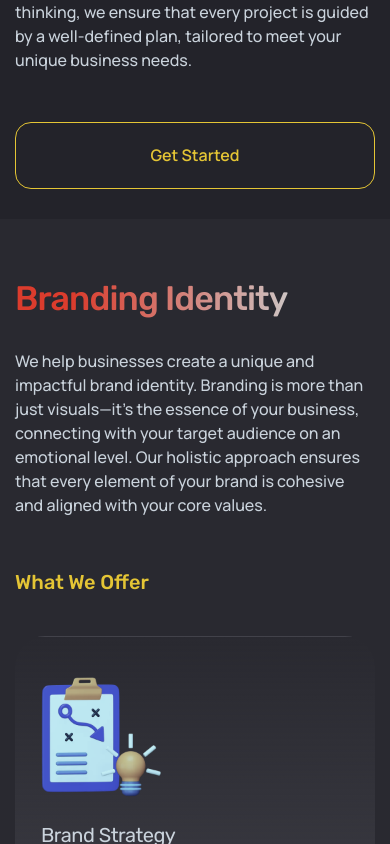
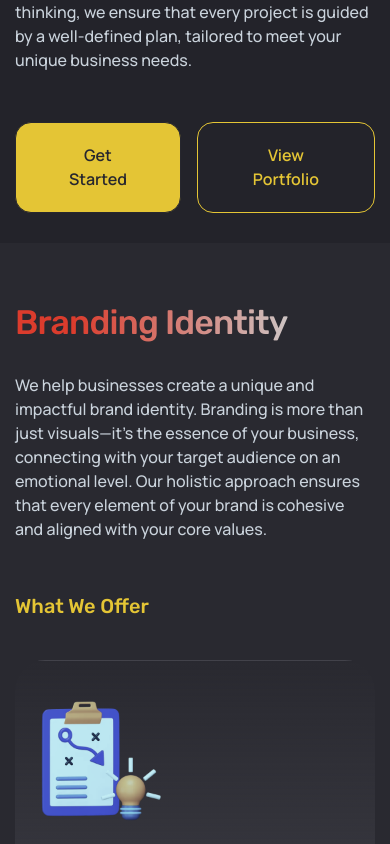
Before and after one commit to att-business-apps/att-landingpage, a Vue app in the folder att-website/: page /whatWeDo in a window 390 px wide. Shown: the part 4240-5084 px from the top of the page. Built offline with nearby package versions, Linux system fonts and the light colour scheme.

Commit message:
Update service sections with new CTA buttons
Replaced the single 'Get Started' button with two call-to-action buttons—'Get Started' and 'View Portfolio'—in each service section. Updated button styles and layout for improved user engagement and consistency across the ServicesView page.

```diff
--- a/att-website/src/views/ServicesView.vue
+++ b/att-website/src/views/ServicesView.vue
@@ -179,8 +179,9 @@
             market insights with creative thinking, we ensure that every project is guided by a well-defined plan,
             tailored to meet your unique business needs.</p>
         </div>
-        <div class="d-lg-flex justify-content-center">
-          <a class="amor-btn btn-borderd light" href="contact">Get Started</a>
+        <div class="d-flex justify-content-center gap-3 mt-5">
+          <a class="amor-btn btn-fill-primary btn-large" href="contact">Get Started</a>
+          <a href="/portfolio" class="amor-btn btn-borderd light">View Portfolio</a>
         </div>
       </div>
     </div>
@@ -296,8 +297,9 @@
           <p>At amortree Tech, we go beyond creating beautiful visuals. We focus on building a brand that resonates with
             your audience, creates a strong emotional connection, and helps you achieve long-term business success.</p>
         </div>
-        <div class="d-lg-flex justify-content-center">
-          <a class="amor-btn btn-borderd light" href="contact">Get Started</a>
+        <div class="d-flex justify-content-center gap-3 mt-5">
+          <a class="amor-btn btn-fill-primary btn-large" href="contact">Get Started</a>
+          <a href="/portfolio" class="amor-btn btn-borderd light">View Portfolio</a>
         </div>
       </div>
     </div>
@@ -411,8 +413,9 @@
             also resonate with your audience. At amortree Tech, we help your brand make a statement from the very first
             glance.</p>
         </div>
-        <div class="d-lg-flex justify-content-center">
-          <a class="amor-btn btn-borderd light" href="contact">Get Started</a>
+        <div class="d-flex justify-content-center gap-3 mt-5">
+          <a class="amor-btn btn-fill-primary btn-large" href="contact">Get Started</a>
+          <a href="/portfolio" class="amor-btn btn-borderd light">View Portfolio</a>
         </div>
       </div>
     </div>
@@ -544,8 +547,9 @@
             our team is committed to bringing your vision to life with a focus on usability, scalability, and
             performance.</p>
         </div>
-        <div class="d-lg-flex justify-content-center">
-          <a class="amor-btn btn-borderd light" href="contact">Get Started</a>
+        <div class="d-flex justify-content-center gap-3 mt-5">
+          <a class="amor-btn btn-fill-primary btn-large" href="contact">Get Started</a>
+          <a href="/portfolio" class="amor-btn btn-borderd light">View Portfolio</a>
         </div>
       </div>
     </div>
@@ -660,8 +664,9 @@
             outstanding user experience. By concentrating on UI/UX design, we ensure that your app is visually engaging,
             easy to navigate, and primed for success when it moves into development.</p>
         </div>
-        <div class="d-lg-flex justify-content-center">
-          <a class="amor-btn btn-borderd light" href="contact">Get Started</a>
+        <div class="d-flex justify-content-center gap-3 mt-5">
+          <a class="amor-btn btn-fill-primary btn-large" href="contact">Get Started</a>
+          <a href="/portfolio" class="amor-btn btn-borderd light">View Portfolio</a>
         </div>
       </div>
     </div>
@@ -791,8 +796,9 @@
             reduce operational complexities, and scale your systems to meet the demands of a dynamic business
             environment.</p>
         </div>
-        <div class="d-lg-flex justify-content-center">
-          <a class="amor-btn btn-borderd light" href="contact">Get Started</a>
+        <div class="d-flex justify-content-center gap-3 mt-5">
+          <a class="amor-btn btn-fill-primary btn-large" href="contact">Get Started</a>
+          <a href="/portfolio" class="amor-btn btn-borderd light">View Portfolio</a>
         </div>
       </div>
     </div>
```
